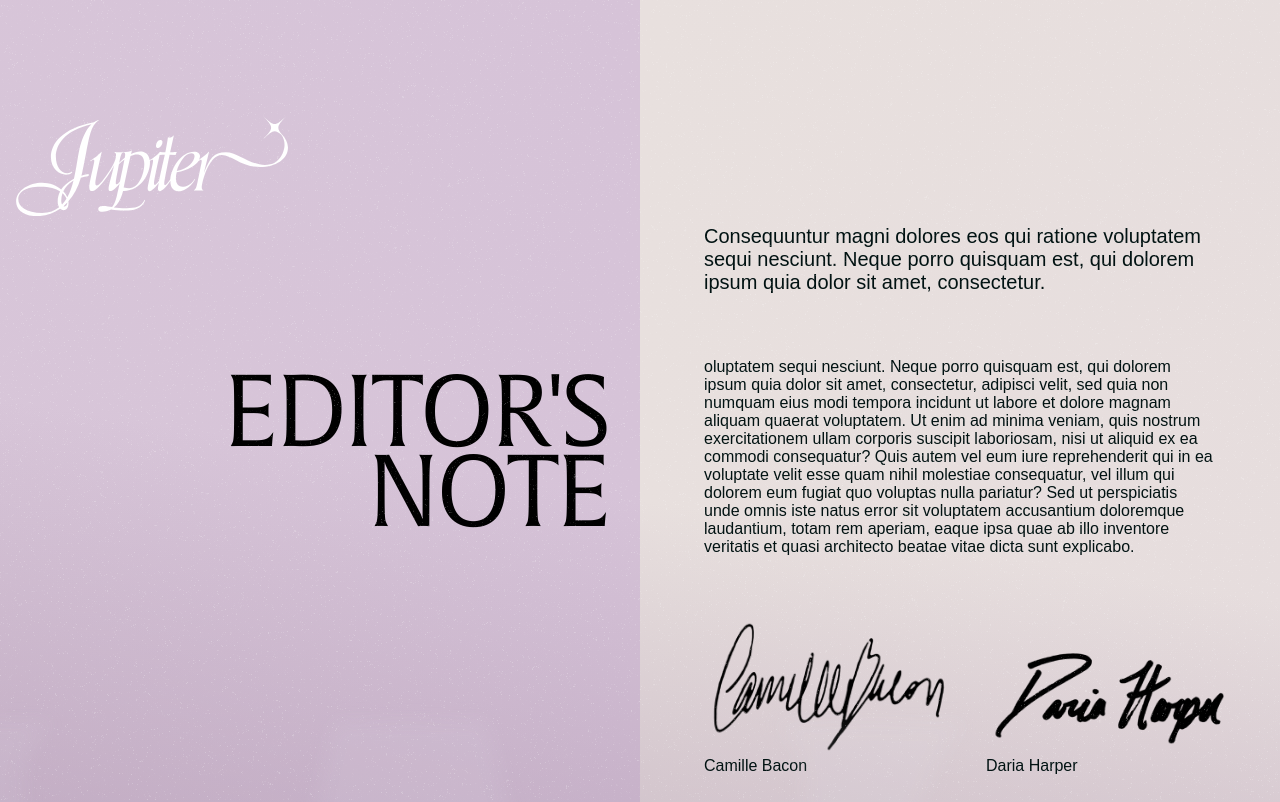
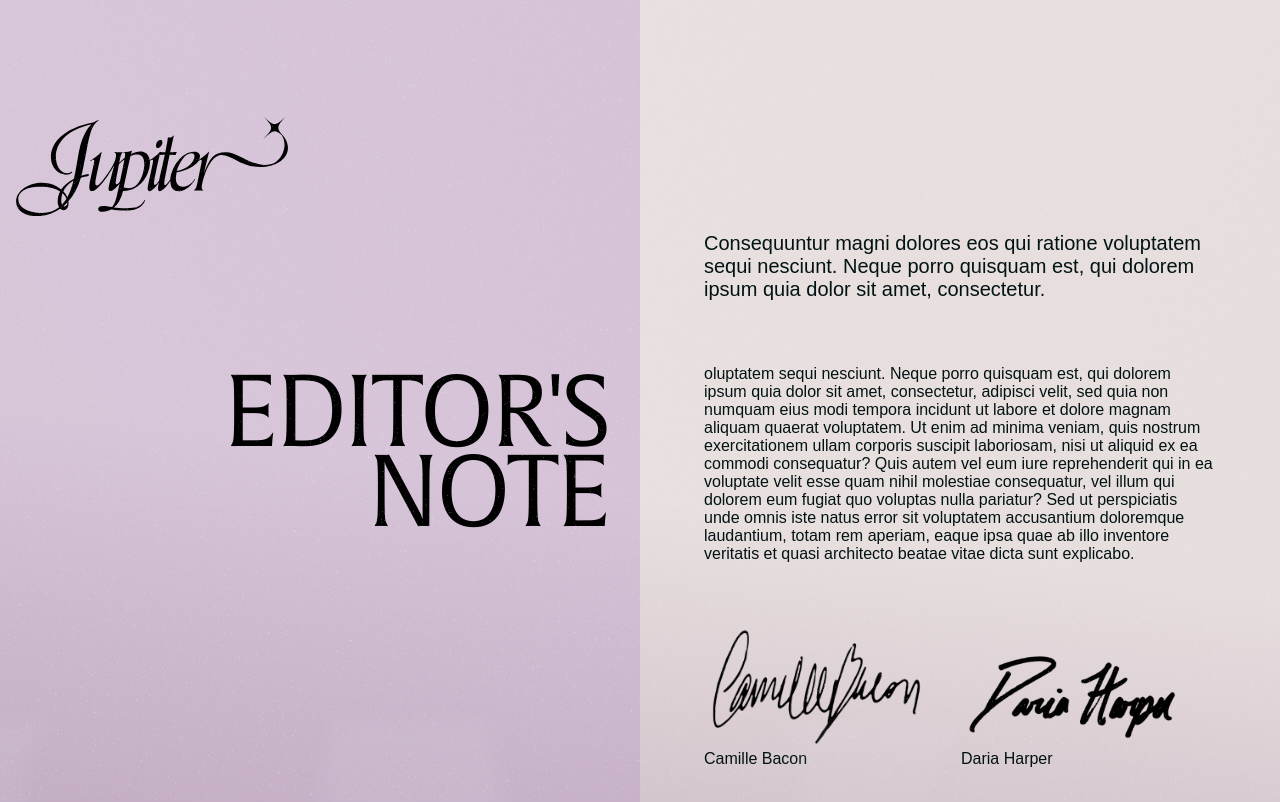
Before and after one commit to lizetteayala1211/jupiter-mag, a Next.js app: page / in a window 1280 px wide. Shown: the top 802 px of the page. Built offline with nearby package versions, Linux system fonts and the light colour scheme; no server answers; a web font is replaced by a local one.

Commit message:
authors names in home page are black and added glow on hover

```diff
--- a/src/components/author-directory/styled.ts
+++ b/src/components/author-directory/styled.ts
@@ -28,6 +28,10 @@ export const StyledAuthorLink = styled(Link)<{ $homepage: string }>`
   @media only screen and (min-width: ${screenXlMin}) {
     font-size: 120px;
   }
+
+  &:hover {
+    text-shadow: 0px 0px 19.1px #96649b;
+  }
 `
 
 export const AuthorDirectoryContainer = styled.div`
--- a/src/components/home/EditorsNote.tsx
+++ b/src/components/home/EditorsNote.tsx
@@ -17,8 +17,8 @@ export function EditorsNote() {
   const { isMobile, isSmallDesktop, isDesktop } = useBreakpoints()
   const getResponsiveSignatureSize = (): number => {
     if (isMobile) return 150
-    if (isSmallDesktop) return 200
-    if (isDesktop) return 250
+    if (isSmallDesktop) return 175
+    if (isDesktop) return 225
     return 350
   }
 
@@ -78,7 +78,7 @@ export function EditorsNote() {
       <EditorCover>
         <div style={{ height: "100%" }}>
           <div style={{ height: "20%", width: "50%", padding: "16px" }}>
-            <JupiterLogo color="white" />
+            <JupiterLogo color="black" />
           </div>
           <div
             style={{
```
